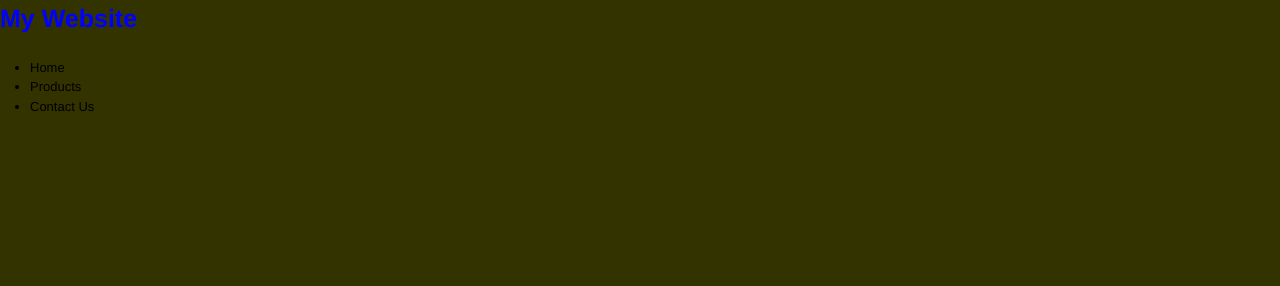
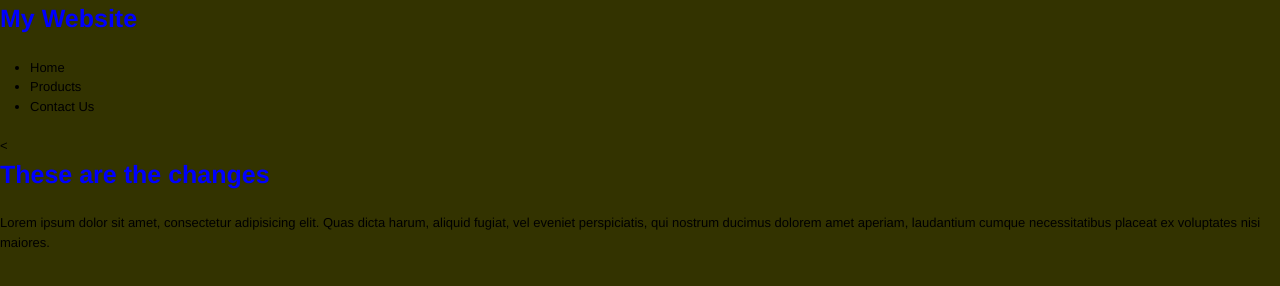
Before and after one commit to avin26593/html5-css3, a plain HTML site: page elements.html in a window 1280 px wide. Drawn offline with Linux system fonts and the light colour scheme.

Commit message:
Modified elements

```diff
--- a/elements.html
+++ b/elements.html
@@ -23,7 +23,16 @@
 				</ul>
 			</nav>
 		</header>
+		<<h1>These are the changes</h1>
 
+		<div class="main">
+		</div>
+			<div class="primary">
+			<p>Lorem ipsum dolor sit amet, consectetur adipisicing elit. Quas dicta harum, aliquid fugiat, vel eveniet perspiciatis, qui nostrum ducimus dolorem amet aperiam, laudantium cumque necessitatibus placeat ex voluptates nisi maiores.</p>
+			</div>
+			<aside>
+
+			</aside>
 
 
 	</div>
```
